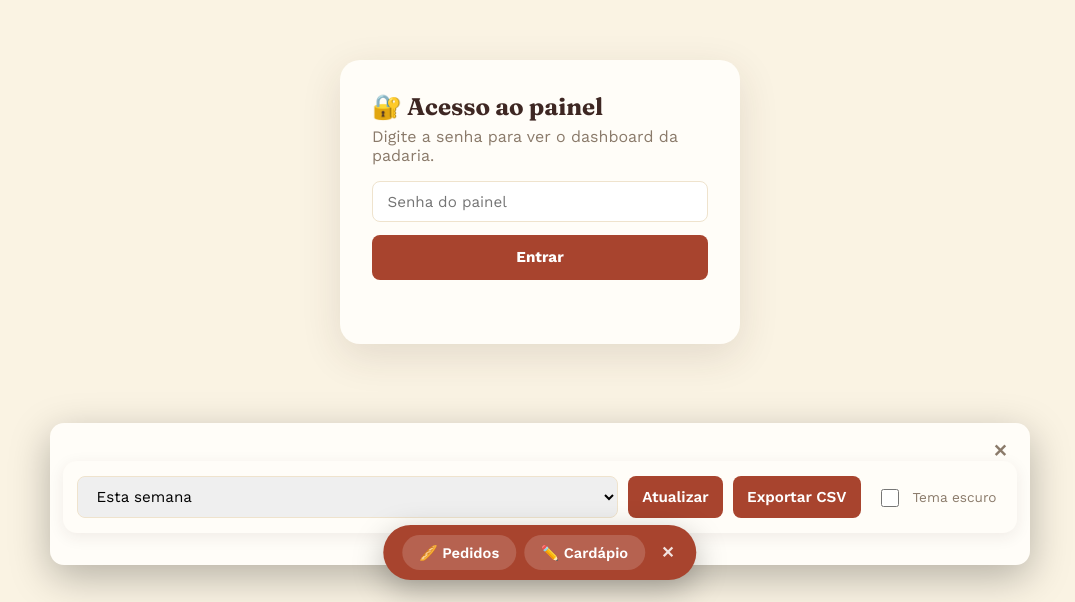
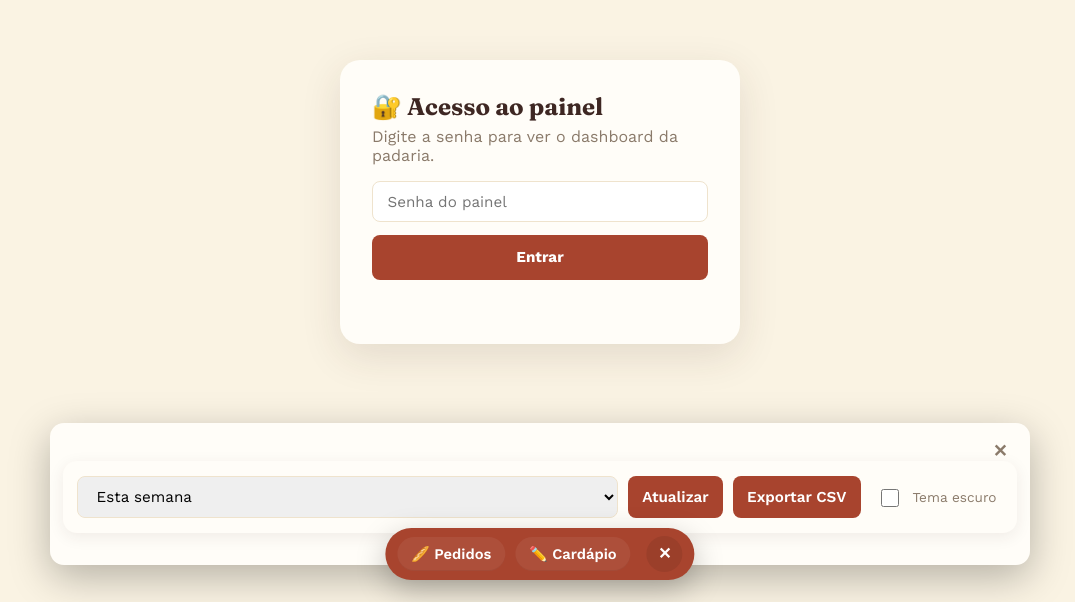
Before and after one commit to padariabot433-cmyk/padaria-bot, a website: page site/dashboard.html in a window 1280 px wide. Shown: the part 198-800 px from the top of the page, without its empty margins (100-1175 px from the left). Drawn offline with nearby package versions, Linux system fonts and the light colour scheme.

Commit message:
style(dashboard): quick-nav pill bar and dot

```diff
--- a/site/dashboard.css
+++ b/site/dashboard.css
@@ -164,3 +164,69 @@
   .floating-bar { width: 96%; bottom: 12px; border-radius: 12px; }
   .floating-bar-content { padding-top: 1rem; }
 }
+
+/* Quick nav pill (center bottom) */
+.nav-pill-bar {
+  position: fixed;
+  left: 50%;
+  bottom: 22px;
+  transform: translateX(-50%);
+  display: inline-flex;
+  align-items: center;
+  gap: 10px;
+  padding: 8px 12px;
+  border-radius: 999px;
+  background: var(--accent);
+  color: white;
+  box-shadow: 0 10px 30px rgba(0,0,0,0.25);
+  z-index: 200;
+}
+.nav-pill-bar.hidden { display: none; }
+.nav-pill-btn {
+  display: inline-flex;
+  align-items: center;
+  gap: 8px;
+  padding: 8px 14px;
+  border-radius: 999px;
+  background: rgba(255,255,255,0.06);
+  color: white;
+  text-decoration: none;
+  font-weight: 600;
+  box-shadow: inset 0 -1px 0 rgba(0,0,0,0.06);
+}
+.nav-pill-btn:hover { transform: translateY(-2px); }
+.nav-pill-close {
+  margin-left: 6px;
+  background: rgba(0,0,0,0.08);
+  border: none;
+  color: white;
+  width: 36px;
+  height: 36px;
+  border-radius: 999px;
+  display: inline-grid;
+  place-items: center;
+  cursor: pointer;
+}
+.nav-pill-dot {
+  position: fixed;
+  left: 50%;
+  bottom: 22px;
+  transform: translateX(-50%);
+  width: 46px;
+  height: 46px;
+  border-radius: 50%;
+  background: var(--accent);
+  color: white;
+  display: grid;
+  place-items: center;
+  box-shadow: 0 8px 22px rgba(0,0,0,0.25);
+  z-index: 210;
+  border: none;
+  cursor: pointer;
+}
+.nav-pill-dot.hidden { display: none; }
+
+@media (max-width: 720px) {
+  .nav-pill-bar { bottom: 96px; width: calc(100% - 56px); max-width: 720px; }
+  .nav-pill-dot { bottom: 96px; }
+}
```
